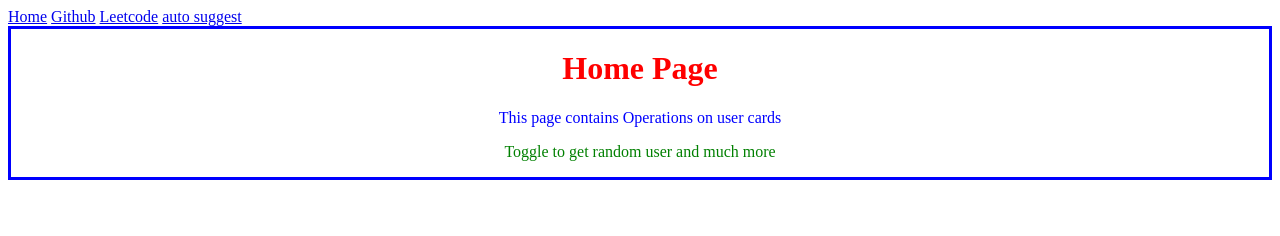
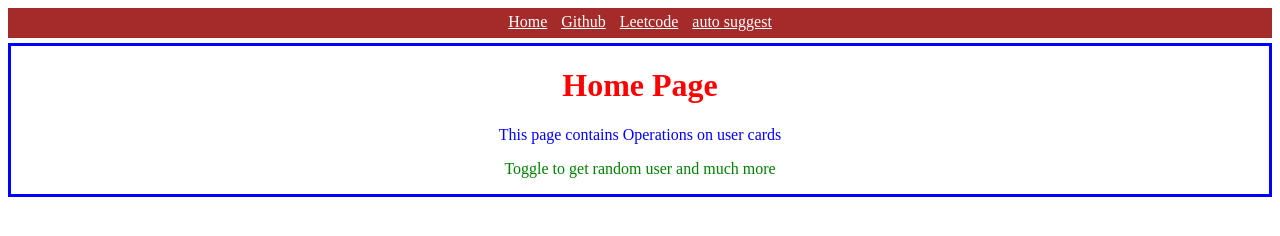
Before and after one commit to Nikshitha-02/autosuggest, a website: page frontend/index.html in a window 1280 px wide. Drawn offline with Linux system fonts and the light colour scheme.

Commit message:
update-3

```diff
--- a/frontend/index.css
+++ b/frontend/index.css
@@ -17,5 +17,21 @@ h1{
     color: green;
 }
 #home:hover{
+
     background-color: lavender;
 }
+#nav
+{
+    text-align: center;
+    background-color: brown;
+    height: 25px;
+    padding-top: 5px;
+    margin-bottom: 5px;
+}
+#nav a
+{
+    margin:0px 5px;
+    text-decoration: underline;
+    color:white;
+
+}
--- a/frontend/index.html
+++ b/frontend/index.html
@@ -10,8 +10,8 @@
     <div id="nav">
         <a href="/">Home</a>
         <a href="https://github.com/Nikshitha-02/autosuggest/tree/main" target="_blank">Github</a>
-        <a href="https://leetcode.com/">Leetcode</a>
-        <a href="./autosuggest.html">auto suggest</a>
+        <a href="https://leetcode.com/" target="_blank">Leetcode</a>
+        <a href="./autosuggest.html" target="_blank">auto suggest</a>
     </div>
     <div id="home">
 
```
